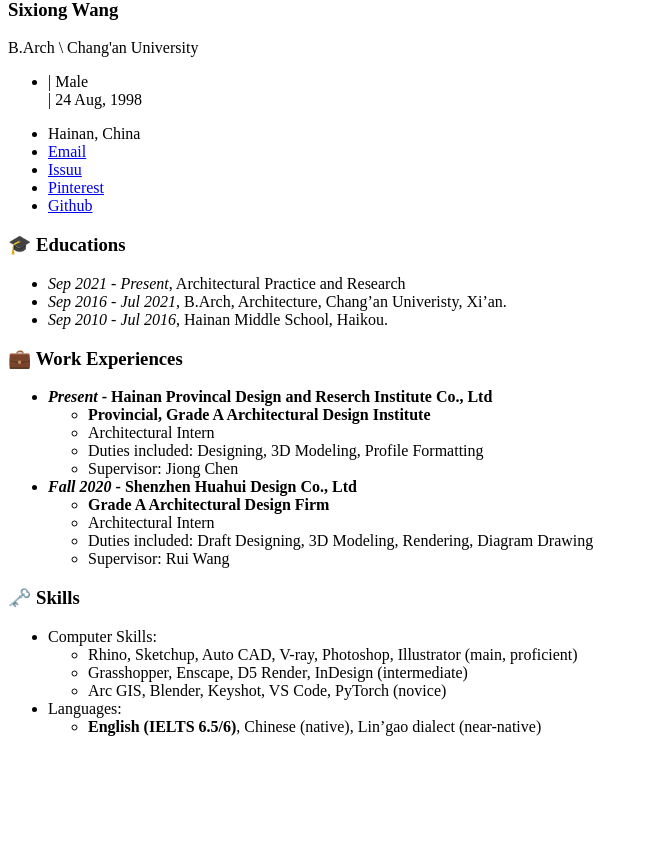
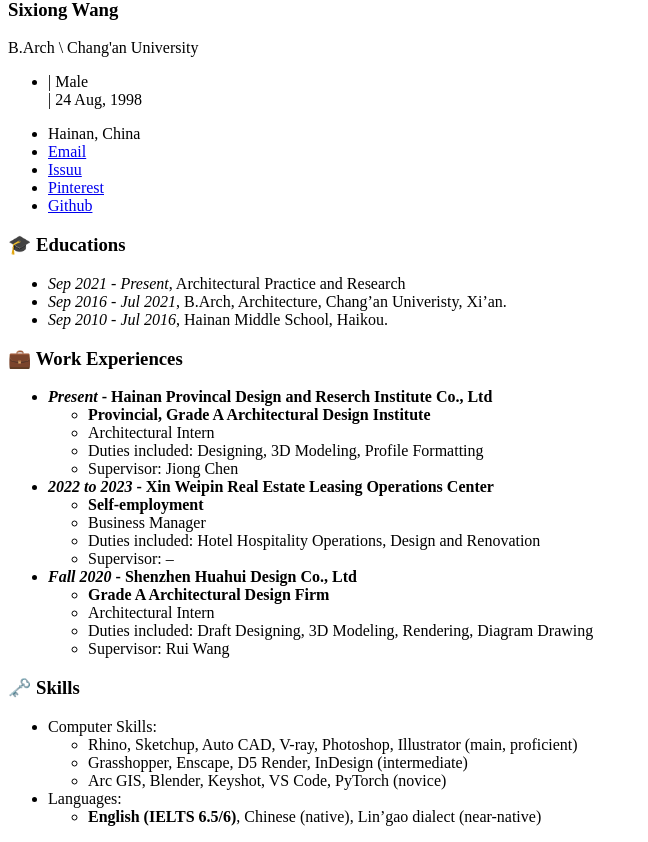
Before and after one commit to sixiong-wang/academic-page, a Jekyll site: the page built from _pages/includes/others.md, in a window 1280 px wide. Shown: the part 526-1368 px from the top of the page, without its empty margins (0-648 px from the left). Built offline with Jekyll 4.4.1, drawn with Linux system fonts in a browser that asks for light colours; our own code applies the rules of GitHub Pages for plain Markdown files; comment, search, counter and statistics services are not loaded; before the commit the page ends 1278 px from its top, so only the background shows below that.

Commit message:
更新了个人intro

```diff
--- a/_pages/includes/others.md
+++ b/_pages/includes/others.md
@@ -11,6 +11,12 @@
   * Architectural Intern
   * Duties included: Designing, 3D Modeling, Profile Formatting
   * Supervisor: Jiong Chen
+
+* ***2022 to 2023* - Xin Weipin Real Estate Leasing Operations Center**
+  * **Self-employment**
+  * Business Manager
+  * Duties included: Hotel Hospitality Operations, Design and Renovation
+  * Supervisor: --
 
 * ***Fall 2020* - Shenzhen Huahui Design Co., Ltd**
   * **Grade A Architectural Design Firm**
```
Also changed, not shown: _pages/includes/intro.md (+1 -1 lines).
